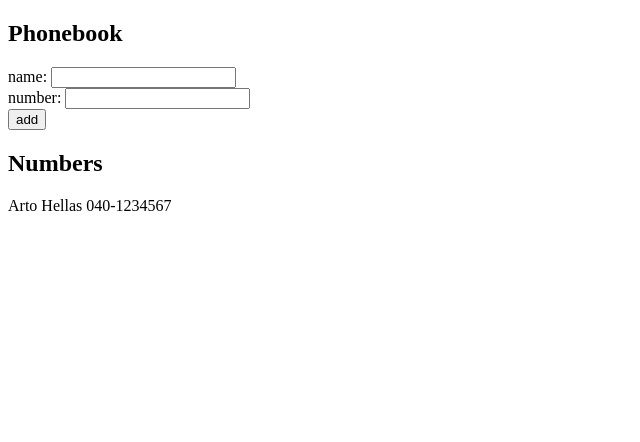
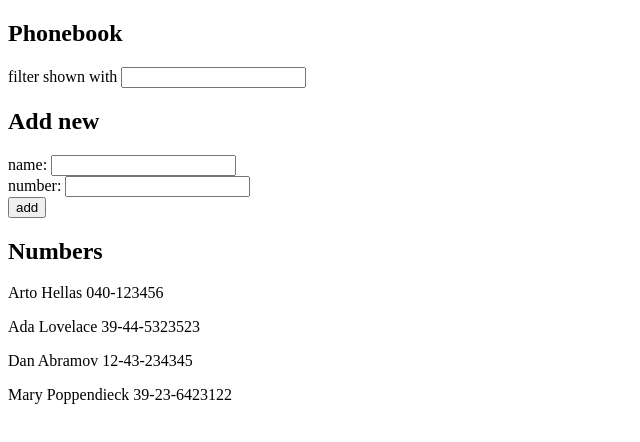
Before and after one commit to esotericpanda/FSO, a React (Create React App) app in the folder part2/phonebook/: page / in a window 1280 px wide. Shown: the top 442 px of the page, without its empty margins (0-640 px from the left). Built offline with nearby package versions, Linux system fonts and the light colour scheme.

Commit message:
Finish exercise 2.9

```diff
--- a/part2/phonebook/src/App.js
+++ b/part2/phonebook/src/App.js
@@ -2,11 +2,15 @@ import { useState } from 'react'
 
 const App = () => {
   const [persons, setPersons] = useState([
-    { name: 'Arto Hellas',
-    number: "040-1234567" }
+    { name: 'Arto Hellas', number: '040-123456'},
+    { name: 'Ada Lovelace', number: '39-44-5323523'},
+    { name: 'Dan Abramov', number: '12-43-234345'},
+    { name: 'Mary Poppendieck', number: '39-23-6423122'}
   ])
   const [newName, setNewName] = useState('')
   const [newNumber, setNewNumber] = useState('')
+
+  const [toMatch, setToMatch] = useState('')
 
   const handleNameChange = (event)=>{
     setNewName(event.target.value)
@@ -15,6 +19,11 @@ const App = () => {
   const handleNumberChange = (event)=>{
     setNewNumber(event.target.value)
   }
+
+  const handleFilterChange=(event)=>{
+    setToMatch(event.target.value)
+  }
+
 
   const submitPerson = (event)=>{
     event.preventDefault()
@@ -34,10 +43,12 @@ const App = () => {
     setNewName('')
     setNewNumber('')
   }
-
+  const visiblePersons = !toMatch ? persons  : persons.filter(person=>person.name.toLowerCase().includes(toMatch.toLowerCase()))
   return (
     <div>
       <h2>Phonebook</h2>
+      <div>filter shown with <input value={toMatch} onChange={handleFilterChange}/></div>
+      <h2>Add new</h2>
       <form onSubmit={submitPerson}>
         <div>
           name: <input value={newName} onChange={handleNameChange}/>
@@ -48,7 +59,7 @@ const App = () => {
         </div>
       </form>
       <h2>Numbers</h2>
-      {persons.map(person=><p key={person.name}>{person.name} {person.number}</p>)}
+      {visiblePersons.map(person=><p key={person.name}>{person.name} {person.number}</p>)}
     </div>
   )
 }
```
